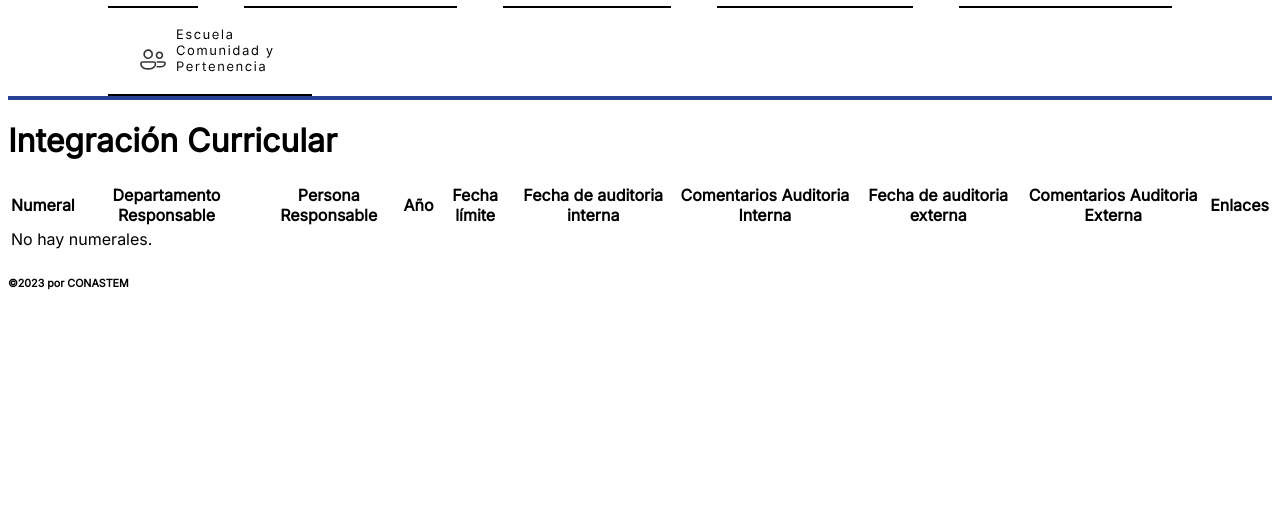
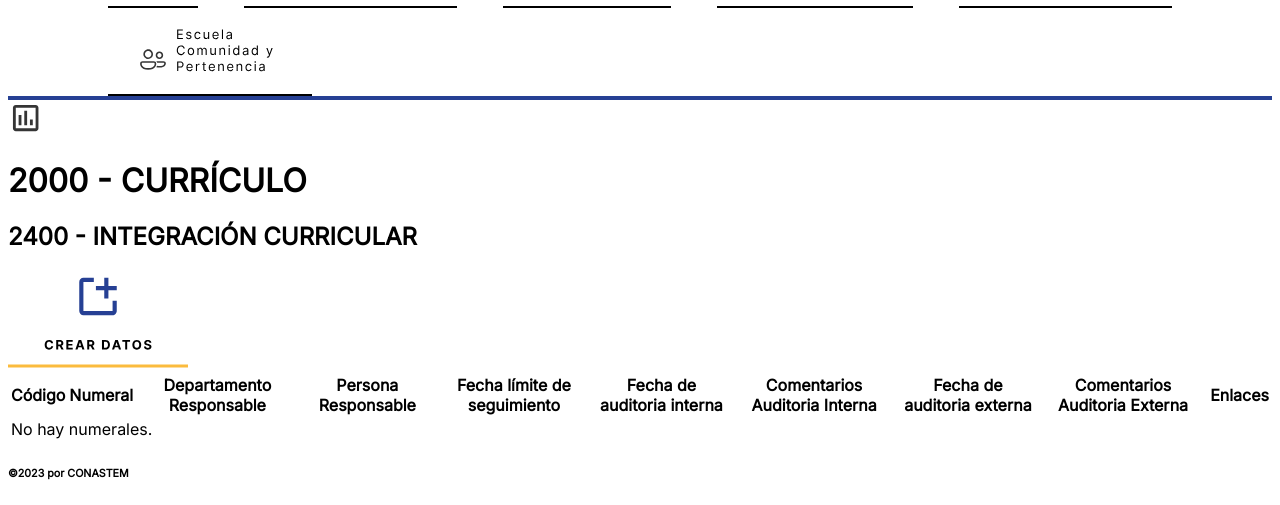
Before and after one commit to programateacademy/c9-conastem, a Django app: template CONASTEM/DataBase/templates/database/Curriculo/IntegraconCurricular_list.html in a window 1280 px wide. Shown: the part 416-921 px from the top of the page. Before the commit the page ends 706 px from the top, so only its background shows below. Run offline with Django 4.2, Linux system fonts and the light colour scheme; the template is opened without the code that fills it, so the values that code supplies are empty; parts of the project's set-up code (start-up, migrations or seed data) failed here and were passed over.

Commit message:
Change: modifying templetes IntegraconCurricular

```diff
--- a/CONASTEM/DataBase/templates/database/Curriculo/IntegraconCurricular_list.html
+++ b/CONASTEM/DataBase/templates/database/Curriculo/IntegraconCurricular_list.html
@@ -1,15 +1,26 @@
 {% extends "base_general.html" %}
 
 {% block content %}
-<h1>Integración Curricular</h1>
+
+{% load static %}
+
+<div class= "titulo">
+    <img src="{%static 'images/tabla_detail/icon_for_instrucc_eva.svg' %}">
+    <h1>2000 - CURRÍCULO</h1>
+</div>
+<div class="subtitulo">
+    <h2>2400 - INTEGRACIÓN CURRICULAR</h2>
+    <a href="/database/integracion-curicular/new"><img src="{%static 'images/crear_datos.svg'%}" alt="Crear datos"></a>
+</div>
+
 <table>
     <thead>
         <tr>
+            <th>Código</th>
             <th>Numeral</th>
             <th>Departamento Responsable</th>
             <th>Persona Responsable</th>
-            <th>Año</th>
-            <th>Fecha límite</th>
+            <th>Fecha límite de seguimiento</th>
             <th>Fecha de auditoria interna</th>
             <th>Comentarios Auditoria Interna</th>
             <th>Fecha de auditoria externa</th>
@@ -20,15 +31,16 @@
     <tbody>
         {% for IntegracionCurricular in IntegracionCurricular_list %}
         <tr>
+            <td>{{ IntegracionCurricular.codigo }}</td>
             <td>{{ IntegracionCurricular.numeral }}</td>
             <td>{{ IntegracionCurricular.dep_responsable }}</td>
             <td>{{ IntegracionCurricular.person_responsable }}</td>
-            <td>{{ IntegracionCurricular.track_year }}</td>
             <td>{{ IntegracionCurricular.track_date }}</td>
             <td>{{ IntegracionCurricular.internal_audiory_date }}</td>
             <td>{{ IntegracionCurricular.internal_audirory_obs }}</td>
             <td>{{ IntegracionCurricular.external_audiory_date }}</td>
             <td>{{ IntegracionCurricular.external_audirory_obs }}</td>
+            <td><a href="{{IntegracionCurricular.evidence }}" target="_blank">{{IntegracionCurricular.evidence }}</a></td>
         </tr>
         {% empty %}
         <tr>
```
